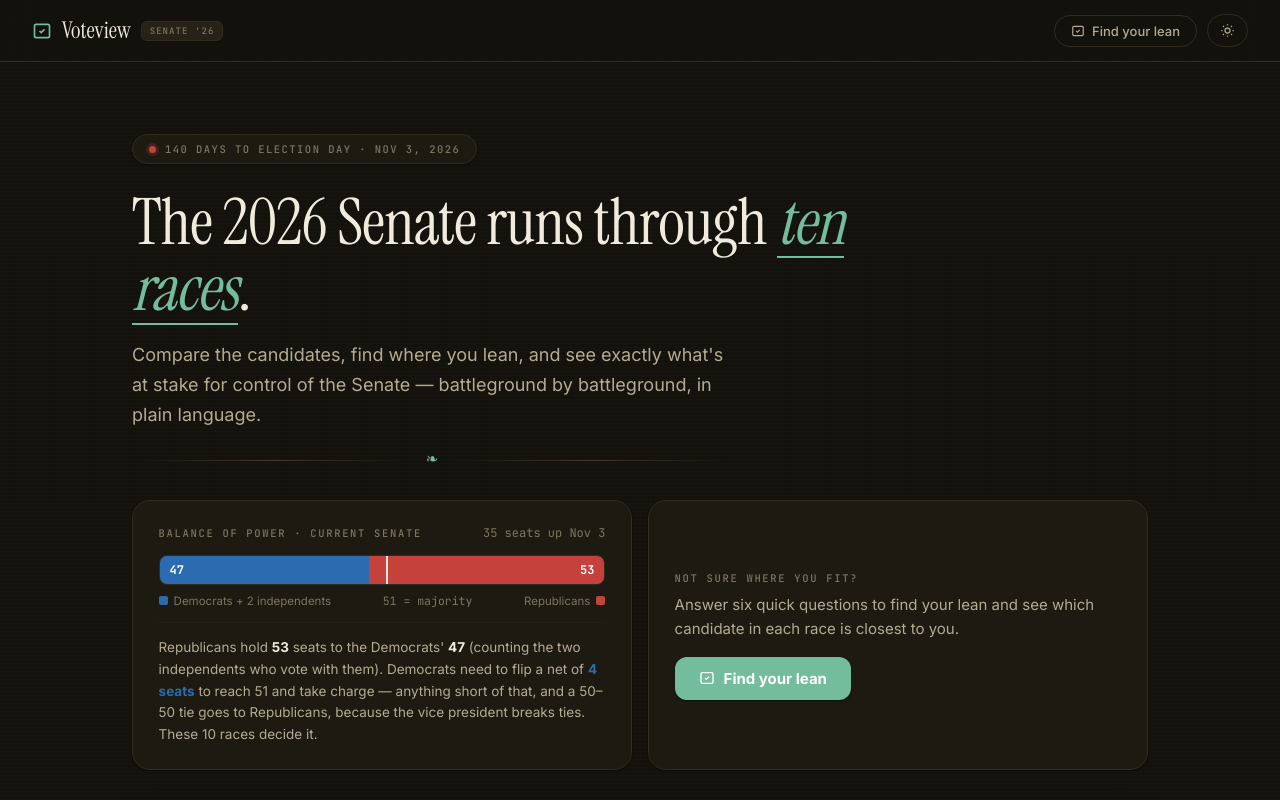
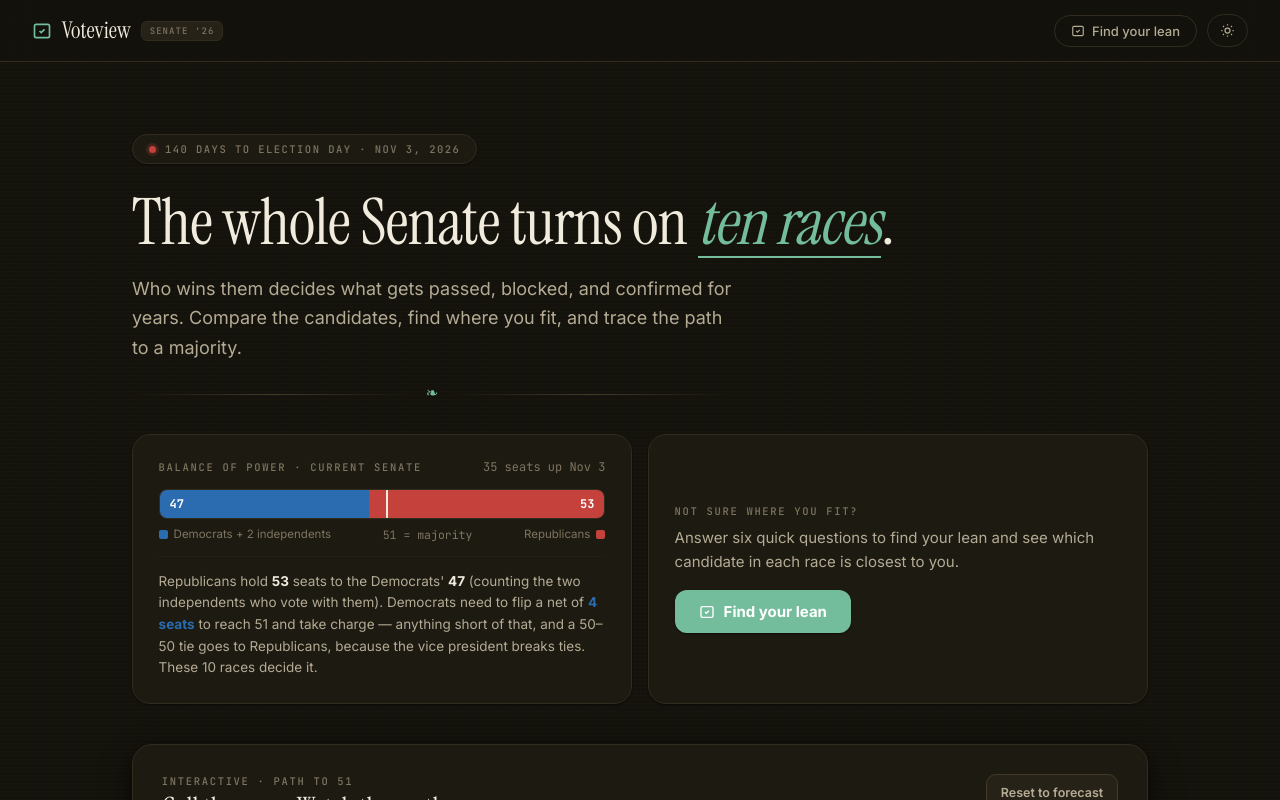
Before and after one commit to rthakur06/voteview, a Next.js app: page / in a window 1280 px wide. Shown: the top 800 px of the page. Built offline with nearby package versions, Linux system fonts and the light colour scheme.

Commit message:
fix wording

```diff
--- a/app/page.js
+++ b/app/page.js
@@ -869,10 +869,10 @@ export default function Home() {
           {days} days to Election Day · Nov 3, 2026
         </div>
         <h1 style={{ fontFamily: "var(--font-display)", fontWeight: 400, fontSize: "clamp(38px,7vw,64px)", letterSpacing: "-0.01em", lineHeight: 1.04, color: "var(--text-primary)", marginBottom: "1.1rem", maxWidth: 820 }}>
-          The 2026 Senate runs through <span className="ink-underline" style={{ fontStyle: "italic", color: "var(--accent)" }}>ten races</span>.
+          The whole Senate turns on <span className="ink-underline" style={{ fontStyle: "italic", color: "var(--accent)" }}>ten races</span>.
         </h1>
         <p style={{ fontSize: "clamp(15px,2.2vw,18px)", color: "var(--text-secondary)", lineHeight: 1.65, maxWidth: 600, marginBottom: "1.5rem" }}>
-          Compare the candidates, find where you lean, and see exactly what&apos;s at stake for control of the Senate — battleground by battleground, in plain language.
+          Who wins them decides what gets passed, blocked, and confirmed for years. Compare the candidates, find where you fit, and trace the path to a majority.
         </p>
         <div className="ornament" style={{ maxWidth: 600, marginBottom: "2rem" }}><span className="ornament-mark">❧</span></div>
         <div style={{ display: "grid", gridTemplateColumns: "repeat(auto-fit, minmax(280px,1fr))", gap: 16, alignItems: "stretch" }}>
```
